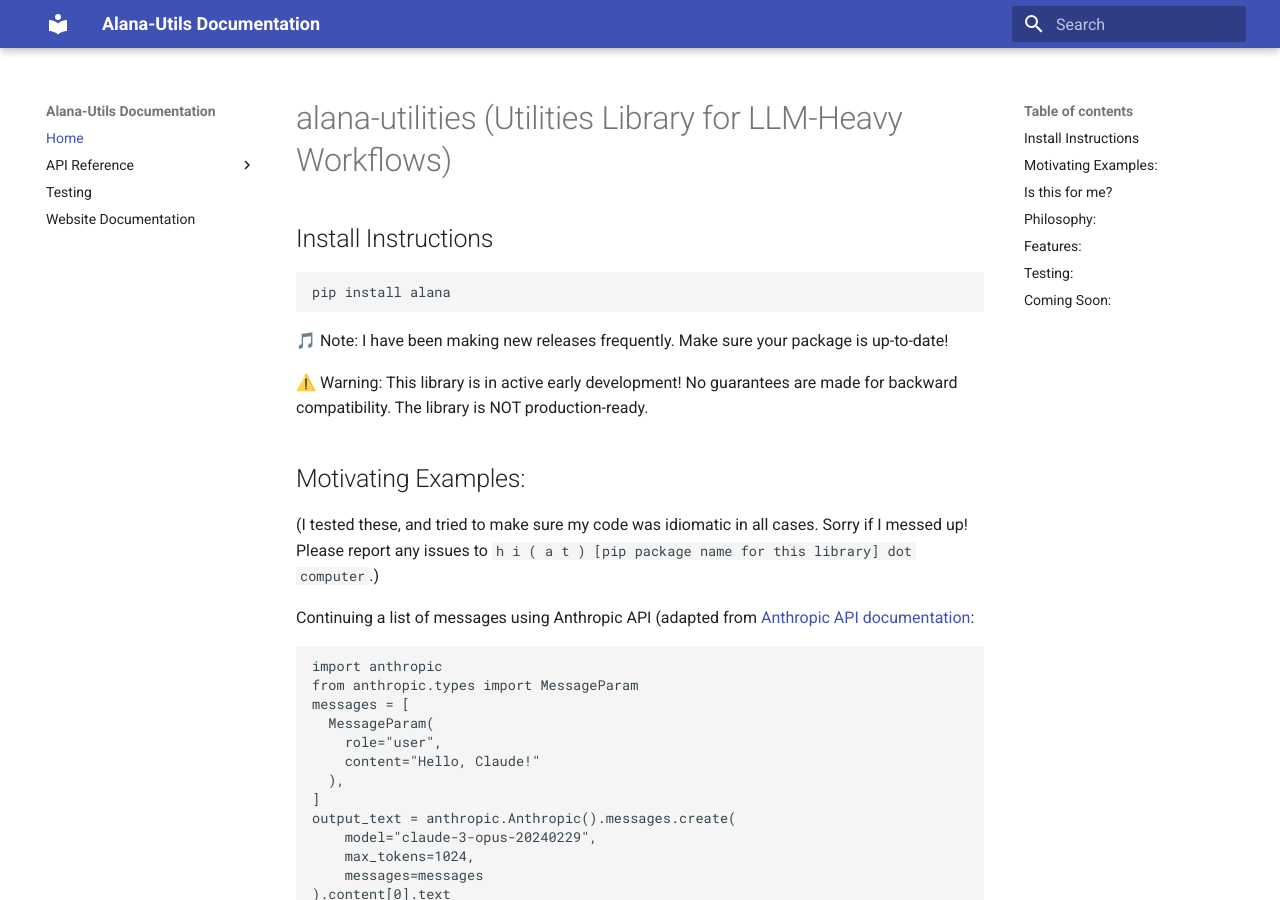
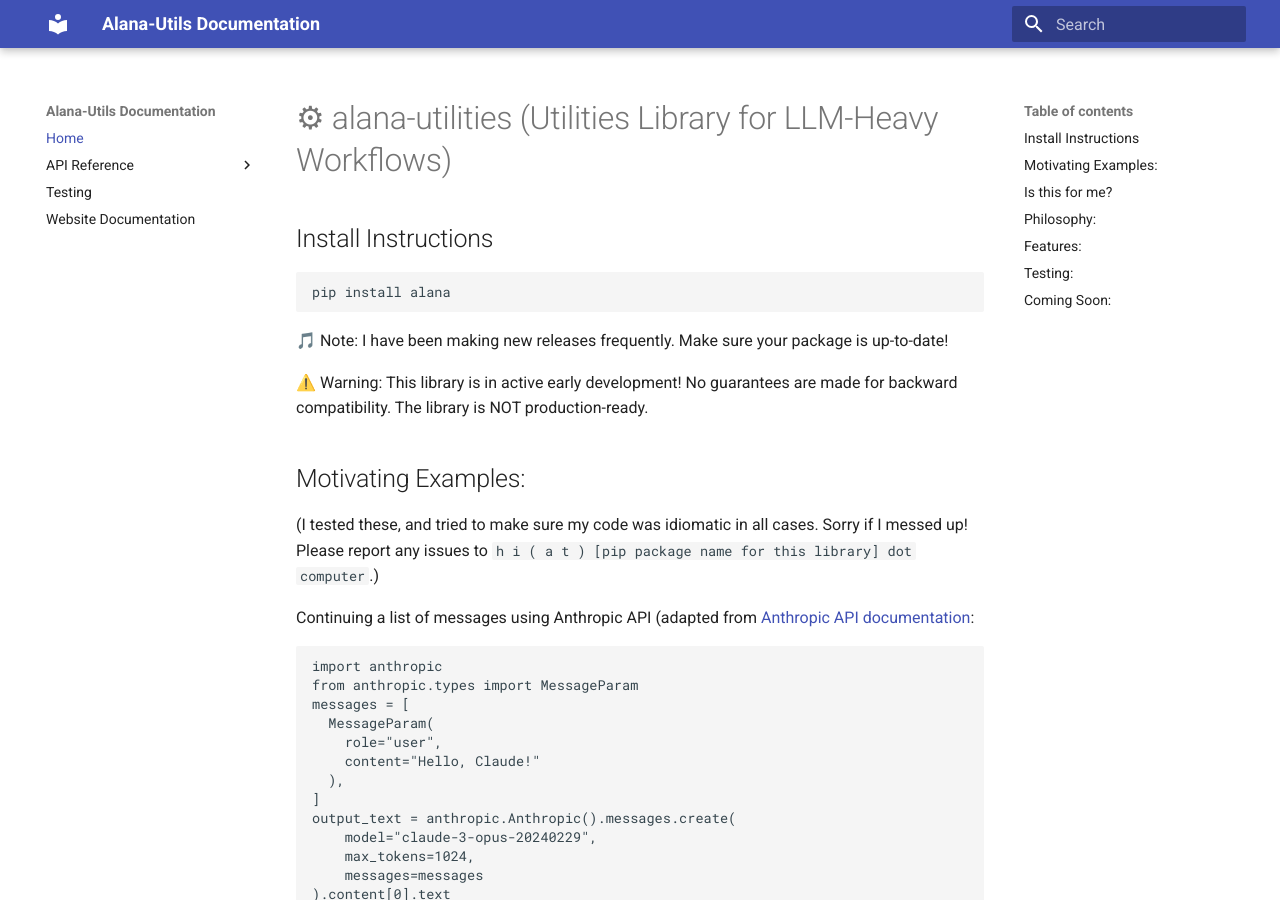
Before and after one commit to alat-rights/alana-utilities, an MkDocs documentation site: the page built from docs/README.md, in a window 1280 px wide and 900 px high. Built offline with MkDocs 1.6.1 and Material for MkDocs 9.7.7, drawn with Linux system fonts in a browser that asks for light colours.

````diff
--- a/docs/README.md
+++ b/docs/README.md
@@ -1,4 +1,4 @@
-# alana-utilities (Utilities Library for LLM-Heavy Workflows)
+# ⚙︎ alana-utilities (Utilities Library for LLM-Heavy Workflows)
 
 ## Install Instructions
 ```
````
